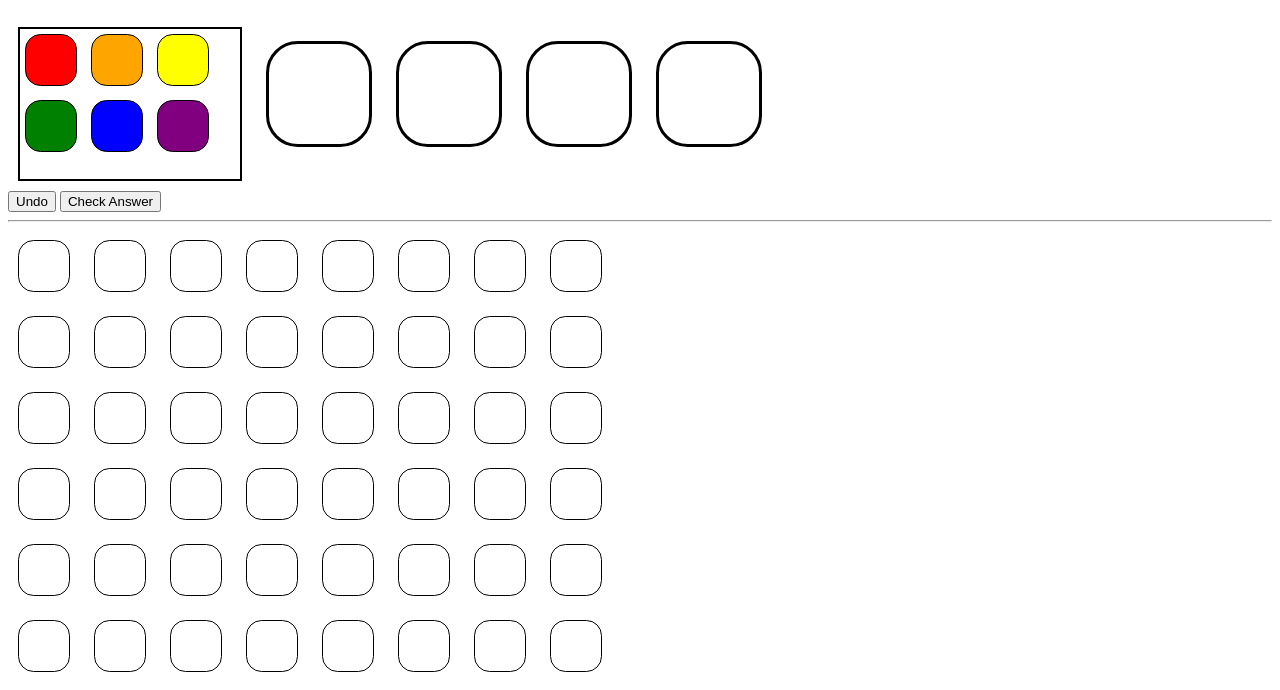
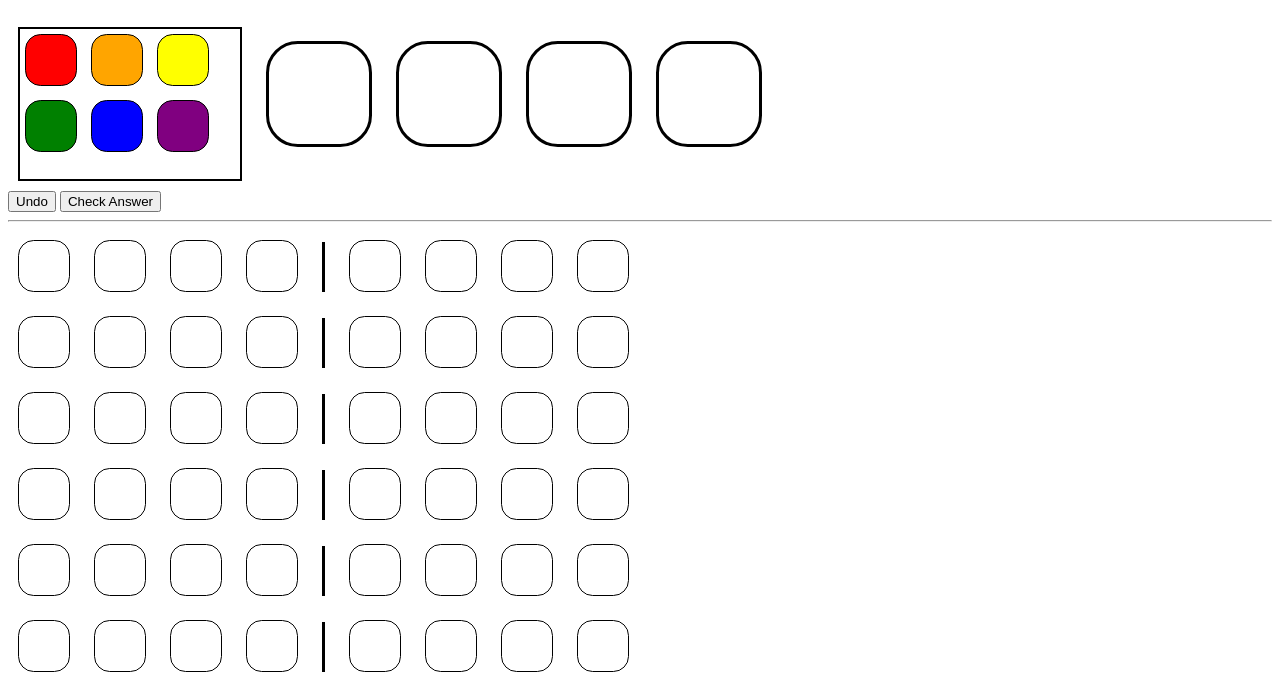
Before and after one commit to howardfackrell/starcamp, a website: page mastermind/mastermind.html in a window 1280 px wide. Shown: the part 110-800 px from the top of the page. Drawn offline with Linux system fonts and the light colour scheme.

Commit message:
added a divider in the answer history

```diff
--- a/mastermind/mastermind.css
+++ b/mastermind/mastermind.css
@@ -40,6 +40,13 @@
   border: 1px solid black;
 }
 
+.divider {
+  display: inline-block;
+  margin: 10px;
+  width: 3px;
+  height: 50px;
+  background: black;
+}
 
 .peg-red {
   background-color: red;
--- a/mastermind/mastermind.html
+++ b/mastermind/mastermind.html
@@ -38,7 +38,7 @@
         <div data-guess-history-id="01" class="peg peg-small"></div>
         <div data-guess-history-id="02" class="peg peg-small"></div>
         <div data-guess-history-id="03" class="peg peg-small"></div>
-
+        <div class="divider"></div>
         <div data-result-history-id="00" class="peg peg-small"></div>
         <div data-result-history-id="01" class="peg peg-small"></div>
         <div data-result-history-id="02" class="peg peg-small"></div>
@@ -49,7 +49,7 @@
         <div data-guess-history-id="11" class="peg peg-small"></div>
         <div data-guess-history-id="12" class="peg peg-small"></div>
         <div data-guess-history-id="13" class="peg peg-small"></div>
-
+        <div class="divider"></div>
         <div data-result-history-id="10" class="peg peg-small"></div>
         <div data-result-history-id="11" class="peg peg-small"></div>
         <div data-result-history-id="12" class="peg peg-small"></div>
@@ -60,7 +60,7 @@
         <div data-guess-history-id="21" class="peg peg-small"></div>
         <div data-guess-history-id="22" class="peg peg-small"></div>
         <div data-guess-history-id="23" class="peg peg-small"></div>
-
+        <div class="divider"></div>
         <div data-result-history-id="20" class="peg peg-small"></div>
         <div data-result-history-id="21" class="peg peg-small"></div>
         <div data-result-history-id="22" class="peg peg-small"></div>
@@ -71,7 +71,7 @@
         <div data-guess-history-id="31" class="peg peg-small"></div>
         <div data-guess-history-id="32" class="peg peg-small"></div>
         <div data-guess-history-id="33" class="peg peg-small"></div>
-
+        <div class="divider"></div>
         <div data-result-history-id="30" class="peg peg-small"></div>
         <div data-result-history-id="31" class="peg peg-small"></div>
         <div data-result-history-id="32" class="peg peg-small"></div>
@@ -82,7 +82,7 @@
         <div data-guess-history-id="41" class="peg peg-small"></div>
         <div data-guess-history-id="42" class="peg peg-small"></div>
         <div data-guess-history-id="43" class="peg peg-small"></div>
-
+        <div class="divider"></div>
         <div data-result-history-id="40" class="peg peg-small"></div>
         <div data-result-history-id="41" class="peg peg-small"></div>
         <div data-result-history-id="42" class="peg peg-small"></div>
@@ -93,7 +93,7 @@
         <div data-guess-history-id="51" class="peg peg-small"></div>
         <div data-guess-history-id="52" class="peg peg-small"></div>
         <div data-guess-history-id="53" class="peg peg-small"></div>
-
+        <div class="divider"></div>
         <div data-result-history-id="50" class="peg peg-small"></div>
         <div data-result-history-id="51" class="peg peg-small"></div>
         <div data-result-history-id="52" class="peg peg-small"></div>
@@ -104,7 +104,7 @@
         <div data-guess-history-id="61" class="peg peg-small"></div>
         <div data-guess-history-id="62" class="peg peg-small"></div>
         <div data-guess-history-id="63" class="peg peg-small"></div>
-
+        <div class="divider"></div>
         <div data-result-history-id="60" class="peg peg-small"></div>
         <div data-result-history-id="61" class="peg peg-small"></div>
         <div data-result-history-id="62" class="peg peg-small"></div>
@@ -115,7 +115,7 @@
         <div data-guess-history-id="71" class="peg peg-small"></div>
         <div data-guess-history-id="72" class="peg peg-small"></div>
         <div data-guess-history-id="73" class="peg peg-small"></div>
-
+        <div class="divider"></div>
         <div data-result-history-id="70" class="peg peg-small"></div>
         <div data-result-history-id="71" class="peg peg-small"></div>
         <div data-result-history-id="72" class="peg peg-small"></div>
```
